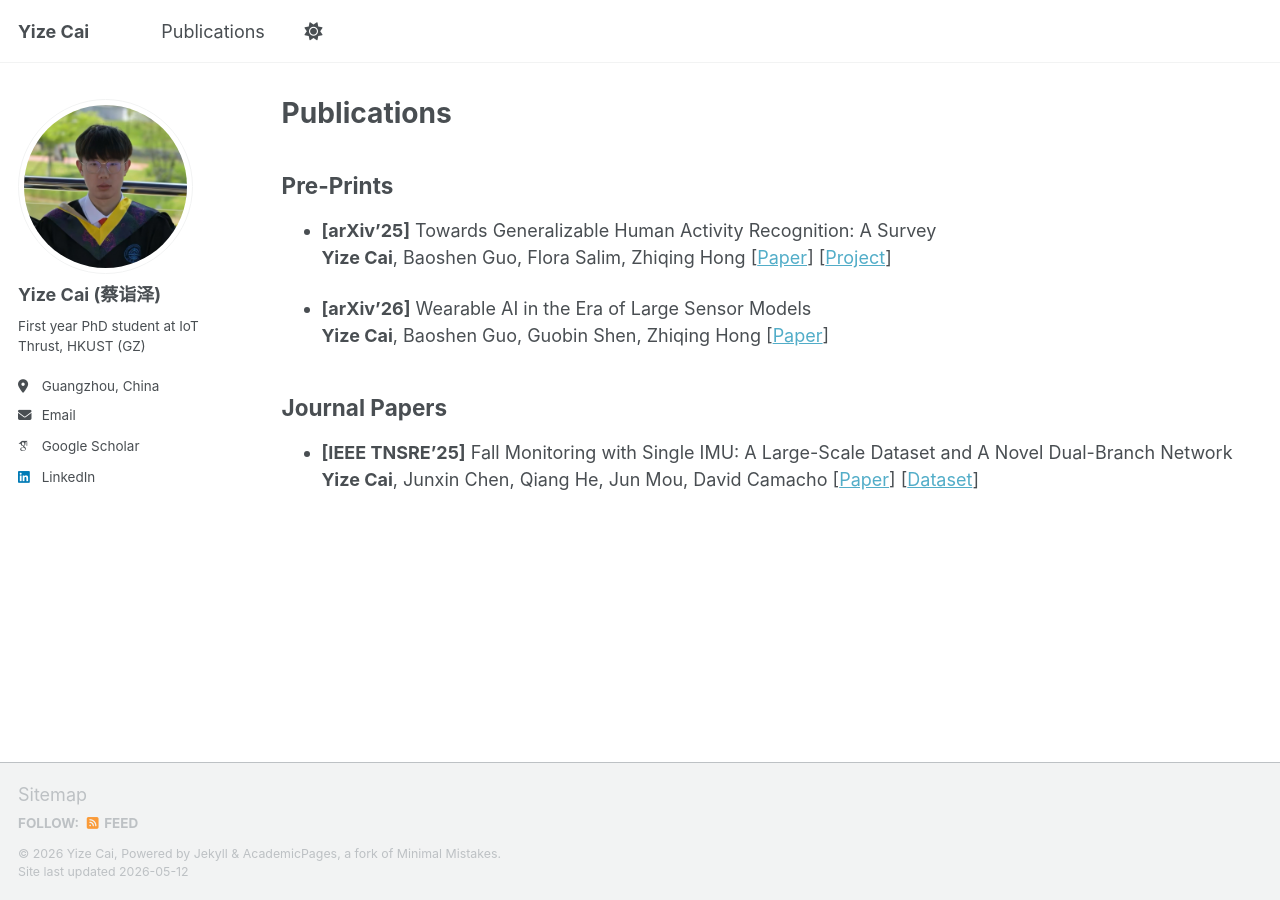
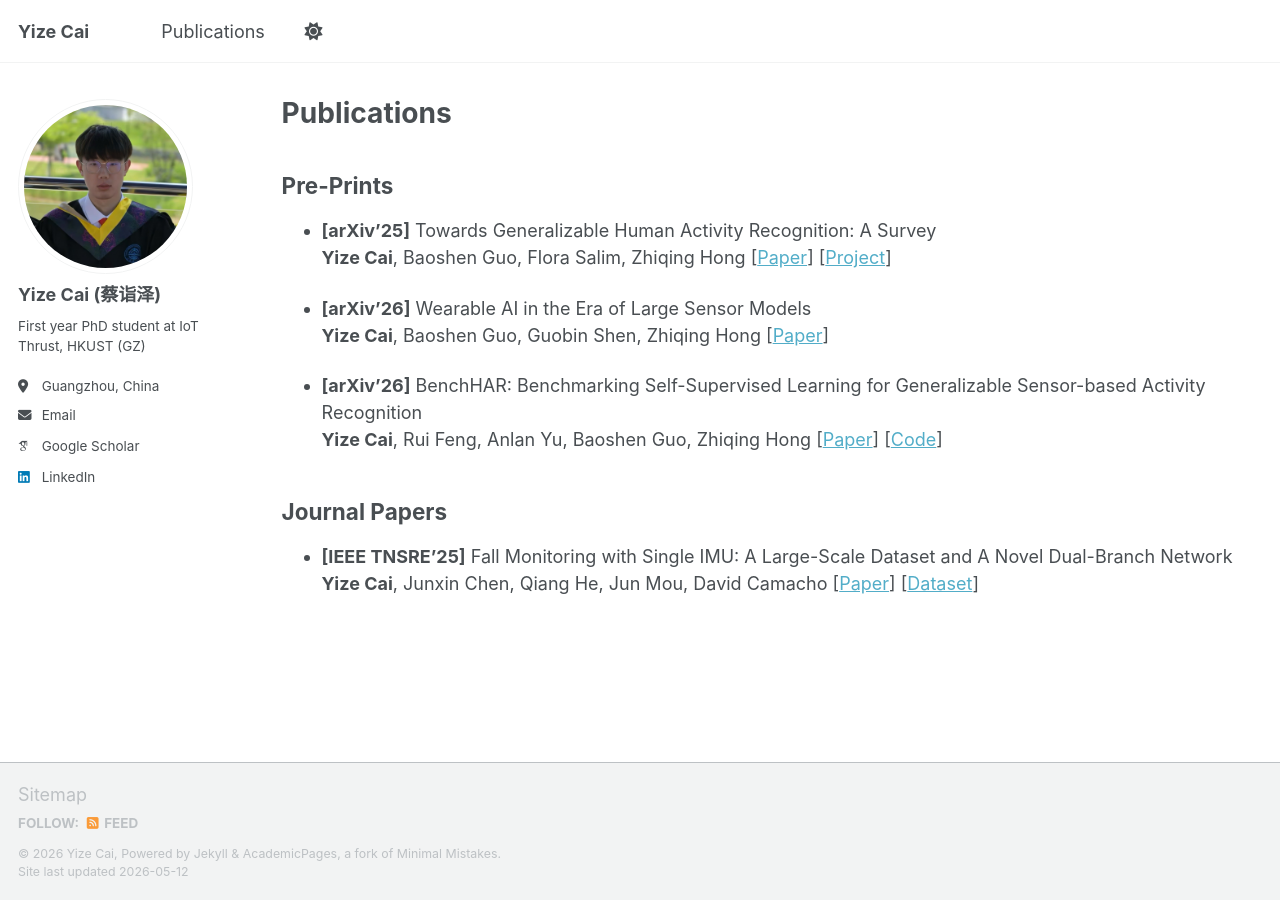
Before and after one commit to saiketa/saiketa.github.io, a Jekyll site: the page built from _pages/publications.md, in a window 1280 px wide. Built offline with Jekyll 4.4.1, drawn with Linux system fonts in a browser that asks for light colours; some web fonts are replaced; a script bundle is joined from its source files by our own code; library files that are not in the unit come from our copies.

Commit message:
Update publications.md

```diff
--- a/_pages/publications.md
+++ b/_pages/publications.md
@@ -19,6 +19,10 @@ author_profile: true
 **Yize Cai**, Baoshen Guo, Guobin Shen, Zhiqing Hong
 [[Paper](https://arxiv.org/abs/2604.10172)]
 
+- **[arXiv'26]** BenchHAR: Benchmarking Self-Supervised Learning for Generalizable Sensor-based Activity Recognition<br>
+**Yize Cai**, Rui Feng, Anlan Yu, Baoshen Guo, Zhiqing Hong
+[[Paper](https://arxiv.org/abs/2605.08296)] [[Code](https://github.com/saiketa/HAR-Bench)]
+
 ## Journal Papers
 
 - **[IEEE TNSRE'25]** Fall Monitoring with Single IMU: A Large-Scale Dataset and A Novel Dual-Branch Network<br>
```
